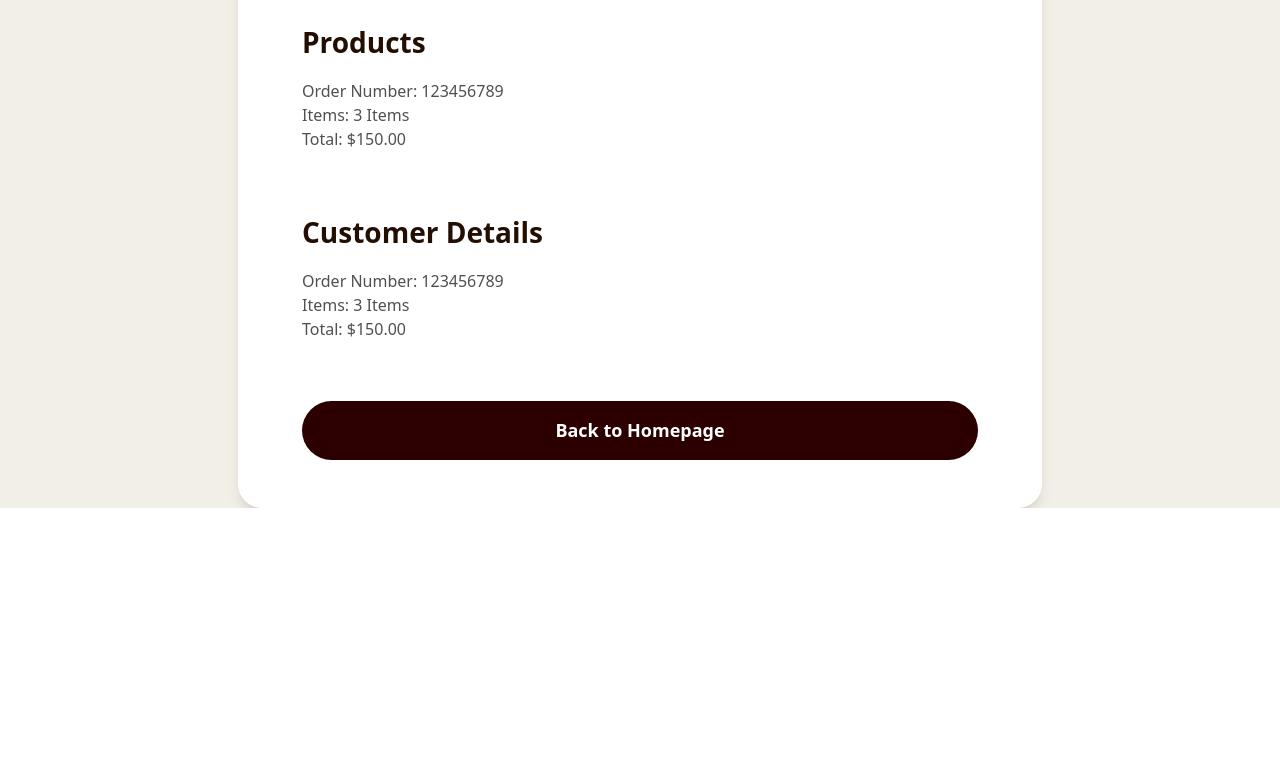
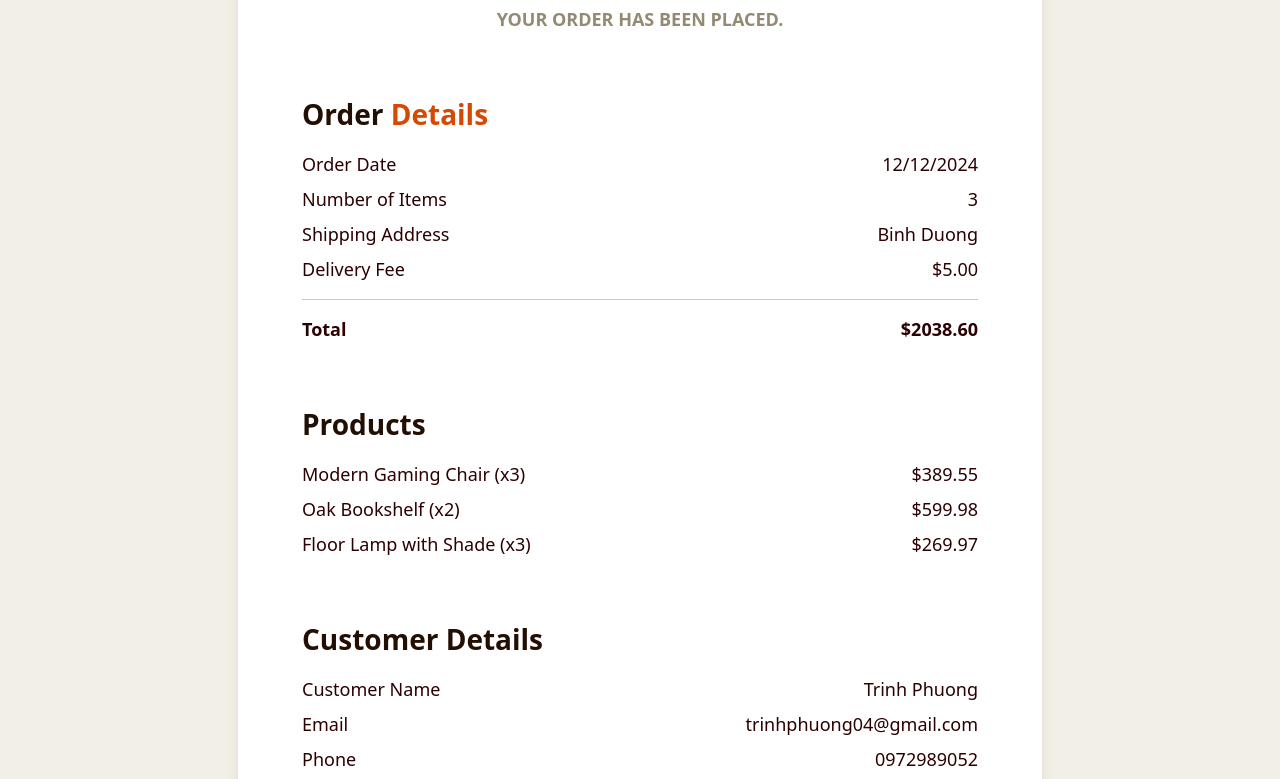
Before and after one commit to nguyensngoc108/Furnitech, a React (Create React App) app in the folder client/: page /checkout in a window 1280 px wide. Shown: the part 481-1260 px from the top of the page. Before the commit the page ends 989 px from the top, so only its background shows below. Built offline with nearby package versions, Linux system fonts and the light colour scheme; no server answers.

Commit message:
Order Successful (Checkout) page FE

```diff
--- a/client/src/pages/Checkout.js
+++ b/client/src/pages/Checkout.js
@@ -1,18 +1,89 @@
-import React from "react";
+import React, { useState, useEffect } from "react";
 import { useNavigate } from "react-router-dom";
-import Button from "../components/Button"; // Assuming you have a Button component
+import Button from "../components/Button";
 
 function Checkout() {
+  const [orderDetails, setOrderDetails] = useState(null);
+  const [customerDetails, setCustomerDetails] = useState(null);
+  const [cartItems, setCartItems] = useState([]);
+  const [totalPrice, setTotalPrice] = useState(0);
   const navigate = useNavigate();
 
   const handleGoHome = () => {
-    navigate("/"); // Navigates to the homepage, change as needed
+    navigate("/");
   };
 
+  useEffect(() => {
+    // Mock data to simulate API response
+    const mockData = {
+      order: {
+        cart_id: "67594f1cc2f4016ca1612161",
+        shippingAddress: "Binh Duong",
+        status: "Pending",
+        orderDate: "2024-12-12T16:16:46.723Z",
+        _id: "675b0c6e6dc7dc12393ccdb9",
+      },
+      user: {
+        first_name: "Trinh",
+        last_name: "Phuong",
+        email: "trinhphuong04@gmail.com",
+        phone: "0972989052",
+      },
+      cart: [
+        {
+          product_id: {
+            _id: "6756d3740dc9a3ca1a8815ba",
+            name: "Modern Gaming Chair",
+            price: 389.55,
+          },
+          quantity: 3,
+          price: 389.55,
+        },
+        {
+          product_id: {
+            _id: "6756d38f0dc9a3ca1a8815bc",
+            name: "Oak Bookshelf",
+            price: 299.99,
+          },
+          quantity: 2,
+          price: 599.98,
+        },
+        {
+          product_id: {
+            _id: "6756d4070dc9a3ca1a8815be",
+            name: "Floor Lamp with Shade",
+            price: 89.99,
+          },
+          quantity: 3,
+          price: 269.97,
+        },
+      ],
+      totalPrice: 2038.6,
+    };
+
+    // Simulate fetching data
+    setTimeout(() => {
+      const { order, user, cart, totalPrice } = mockData;
+      setOrderDetails(order);
+      setCustomerDetails(user);
+      setCartItems(cart);
+      setTotalPrice(totalPrice);
+    }, 500); // Simulate a network delay
+  }, []);
+
+  if (!orderDetails || !customerDetails || cartItems.length === 0) {
+    return <div className="text-center">Loading...</div>;
+  }
+
   return (
-    <div className="flex items-center justify-center min-h-screen bg-brown-500">
+    <div className="flex items-center justify-center min-h-screen bg-brown-500 pt-[114px] pb-[464px]">
       <div className="bg-white rounded-3xl shadow-lg w-full max-w-[804px] px-8 sm:px-16 py-12 space-y-[60px]">
         <div className="text-center space-y-2">
+          <img
+            src="./assets/orderSuccessful.png"
+            alt="Order Success"
+            className="mx-auto w-[140px] h-[140px]"
+          />
           <h2 className="text-display-3 text-heading-black font-bold text-center">
             Thank you!
           </h2>
@@ -25,48 +96,69 @@ function Checkout() {
           <h3 className="text-display-4 font-bold">
             Order <span className="text-orange-500">Details</span>
           </h3>
-          <ul className="text-dm-san text-neutral-text-gray">
-            <li>
-              Order Number: <span className="font-medium">123456789</span>
+          <ul className="space-y-2 text-dm-base text-heading-black">
+            <li className="flex justify-between ">
+              <span>Order Date</span>
+              <span className="font-medium">
+                {new Date(orderDetails.orderDate).toLocaleDateString()}
+              </span>
             </li>
-            <li>
-              Items: <span className="font-medium">3 Items</span>
+            <li className="flex justify-between">
+              <span>Number of Items</span>
+              <span className="font-medium">{cartItems.length}</span>
             </li>
-            <li>
-              Total: <span className="font-medium">$150.00</span>
+            <li className="flex justify-between">
+              <span>Shipping Address</span>
+              <span className="font-medium">
+                {orderDetails.shippingAddress}
+              </span>
+            </li>
+            <li className="flex justify-between">
+              <span>Delivery Fee</span>
+              <span className="font-medium">$5.00</span>
             </li>
           </ul>
+          <hr className="border-brown-700 my-4" />
+          <div className="flex justify-between text-dm-base text-heading-black font-bold">
+            <span>Total</span>
+            <span>${totalPrice.toFixed(2)}</span>
+          </div>
         </div>
 
         <div className="space-y-4">
           <h3 className="text-display-4 font-bold">Products</h3>
-          <ul className="text-dm-san text-neutral-text-gray">
-            <li>
-              Order Number: <span className="font-medium">123456789</span>
-            </li>
-            <li>
-              Items: <span className="font-medium">3 Items</span>
-            </li>
-            <li>
-              Total: <span className="font-medium">$150.00</span>
-            </li>
+          <ul className="space-y-2 space-y-2 text-dm-base text-heading-black">
+            {cartItems.map((item) => (
+              <li key={item.product_id._id} className="flex justify-between">
+                <span>
+                  {item.product_id.name} (x{item.quantity})
+                </span>
+                <span className="font-medium">${item.price.toFixed(2)}</span>
+              </li>
+            ))}
           </ul>
         </div>
 
         <div className="space-y-4">
           <h3 className="text-display-4 font-bold">Customer Details</h3>
-          <ul className="text-dm-san text-neutral-text-gray">
-            <li>
-              Order Number: <span className="font-medium">123456789</span>
+          <ul className="space-y-2 text-dm-base text-heading-black ">
+            <li className="flex justify-between">
+              <span>Customer Name</span>
+              <span className="font-medium">
+                {customerDetails.first_name} {customerDetails.last_name}
+              </span>
             </li>
-            <li>
-              Items: <span className="font-medium">3 Items</span>
+            <li className="flex justify-between ">
+              <span>Email</span>
+              <span className="font-medium">{customerDetails.email}</span>
             </li>
-            <li>
-              Total: <span className="font-medium">$150.00</span>
+            <li className="flex justify-between">
+              <span>Phone</span>
+              <span className="font-medium">{customerDetails.phone}</span>
             </li>
           </ul>
         </div>
+
         <Button text="Back to Homepage" type="button" onClick={handleGoHome} />
       </div>
     </div>
```
Also changed, not shown: client/public/assets/orderSuccessful.png (added).
